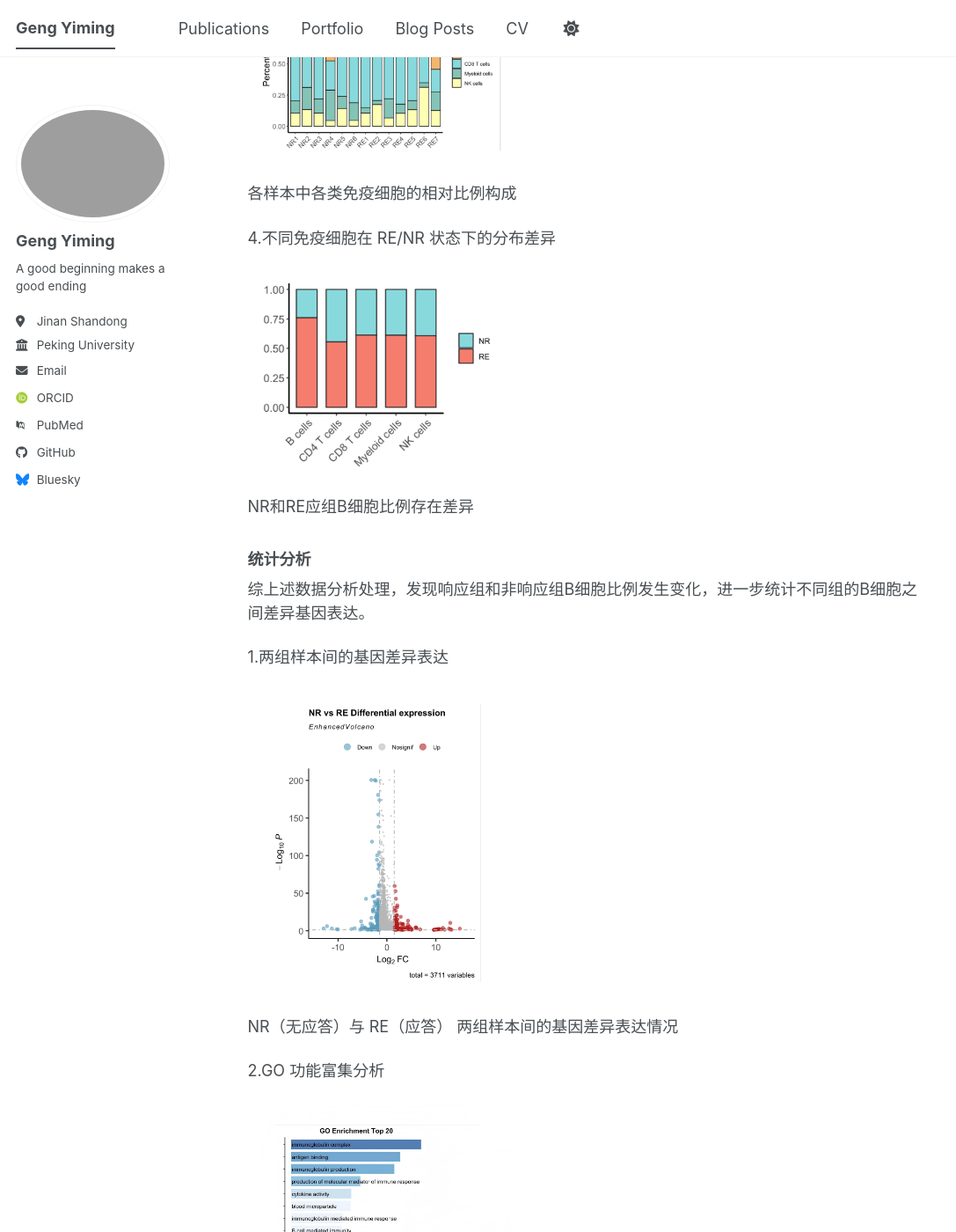
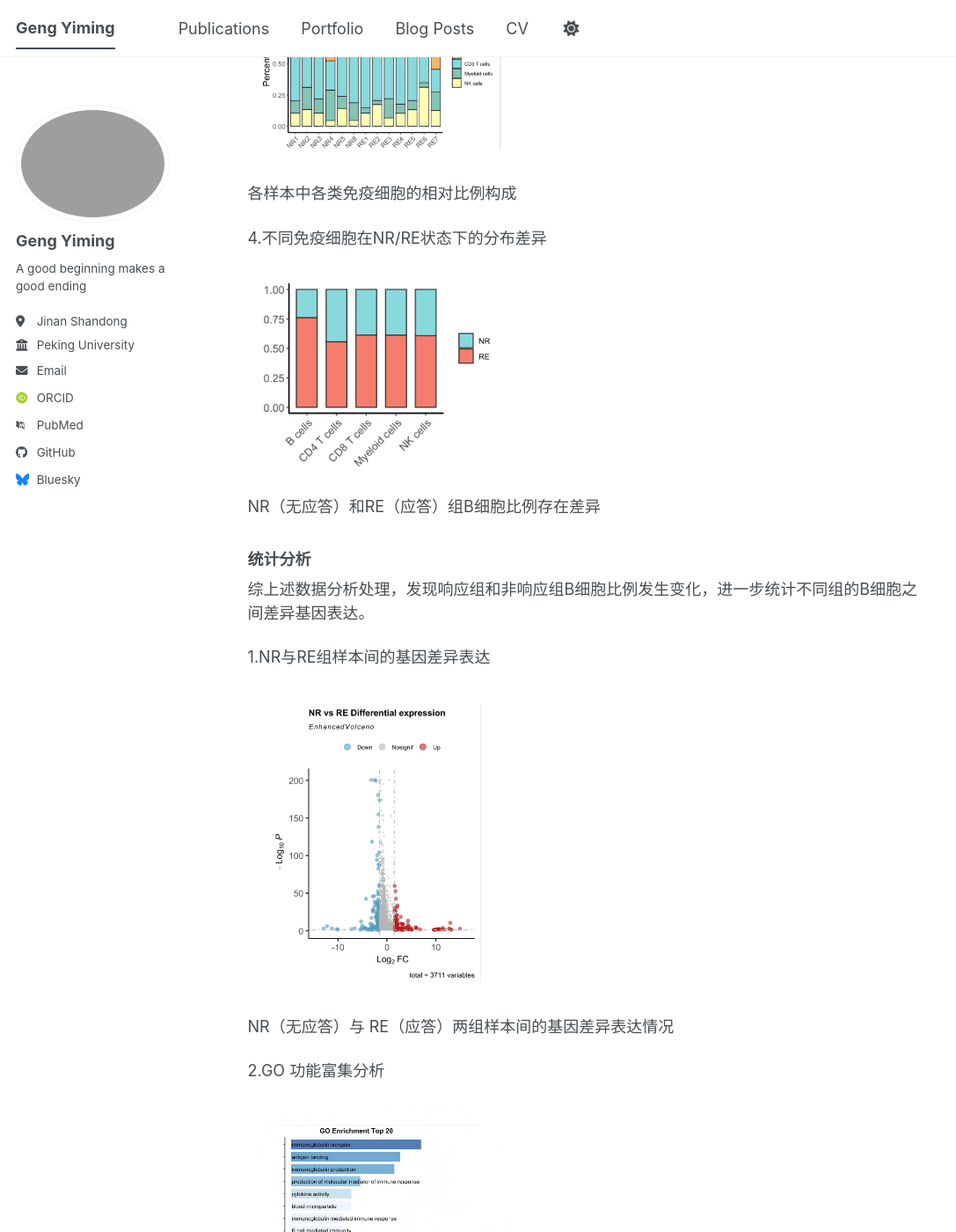
Before and after one commit to GENGYIM/GENGYIM.github.io, a Jekyll site: the page built from _pages/about.md, in a window 1280 px wide and 1400 px high, scrolled down 2248 px. Shown: the whole window at 88% size, without its empty margins (0-1087 px from the left). Built offline with Jekyll 4.4.1, drawn with Linux system fonts in a browser that asks for light colours; some web fonts are replaced; a script bundle is joined from its source files by our own code; library files that are not in the unit come from our copies; some of the changed text lies outside the part shown.

Commit message:
Update about.md

```diff
--- a/_pages/about.md
+++ b/_pages/about.md
@@ -49,20 +49,20 @@ The construction of various nanodrug delivery systems and their applications in
 
 各样本中各类免疫细胞的相对比例构成
 
-4.不同免疫细胞在 RE/NR 状态下的分布差异
+4.不同免疫细胞在NR/RE状态下的分布差异
 
 ![免疫细胞亚群分选结果图](/images/04.png){: style="width: 80%; max-width: 300px;"}
 
-NR和RE应组B细胞比例存在差异
+NR（无应答）和RE（应答）组B细胞比例存在差异
 
 ### 统计分析
 综上述数据分析处理，发现响应组和非响应组B细胞比例发生变化，进一步统计不同组的B细胞之间差异基因表达。
 
-1.两组样本间的基因差异表达
+1.NR与RE组样本间的基因差异表达
 
 ![两组样本间的基因差异表达结果图](/images/05.png){: style="width: 80%; max-width: 300px;"}
 
-NR（无应答）与 RE（应答） 两组样本间的基因差异表达情况
+NR（无应答）与 RE（应答）两组样本间的基因差异表达情况
 
 2.GO 功能富集分析
 
@@ -98,6 +98,7 @@ RiskScore=-0.34549*BLK+-0.07645*2F2+-1.08219*L26+0.08742*SPESP1
 ![ 时间依赖的受试者工作特征曲线结果图](/images/09.png){: style="width: 80%; max-width: 300px;"}
 
 评估模型在不同时间点（1 年、2 年、4 年）疾病复发情况
+
 2.Kaplan-Meier 生存曲线
 
 ![LASSO 回归的系数轨迹图结果图](/images/10.png){: style="width: 80%; max-width: 300px;"}
```
